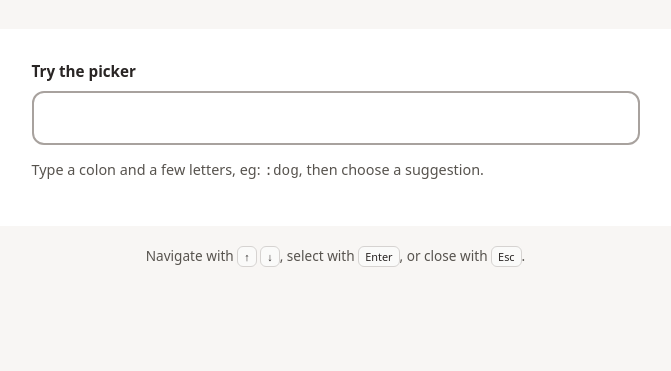
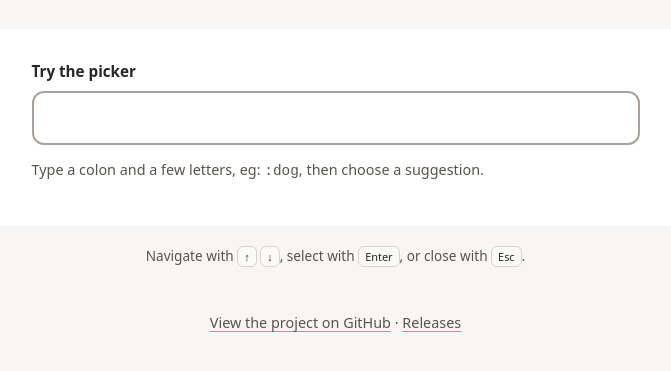
Before and after one commit to rickycodes/emoji-picker, a website: page index.html in a window 1280 px wide. Shown: the part 179-550 px from the top of the page, without its empty margins (297-968 px from the left). Drawn offline with Linux system fonts and the light colour scheme.

Commit message:
add footer and update README

```diff
--- a/index.html
+++ b/index.html
@@ -113,6 +113,17 @@
         font-size: 0.85rem;
         text-align: center;
       }
+      .site-footer {
+        margin-top: 48px;
+        color: #57534e;
+        font-size: 0.9rem;
+        text-align: center;
+      }
+      .site-footer a {
+        color: inherit;
+        text-decoration-color: hotpink;
+        text-underline-offset: 3px;
+      }
       kbd {
         padding: 2px 6px;
         border: 1px solid #d6d3d1;
@@ -159,6 +170,15 @@
         Navigate with <kbd>↑</kbd> <kbd>↓</kbd>, select with <kbd>Enter</kbd>,
         or close with <kbd>Esc</kbd>.
       </p>
+      <footer class="site-footer">
+        <a href="https://github.com/rickycodes/emoji-picker"
+          >View the project on GitHub</a
+        >
+        <span aria-hidden="true"> · </span>
+        <a href="https://github.com/rickycodes/emoji-picker/releases"
+          >Releases</a
+        >
+      </footer>
     </main>
   </body>
   <script type="module">
```
Also changed, not shown: README.md.
